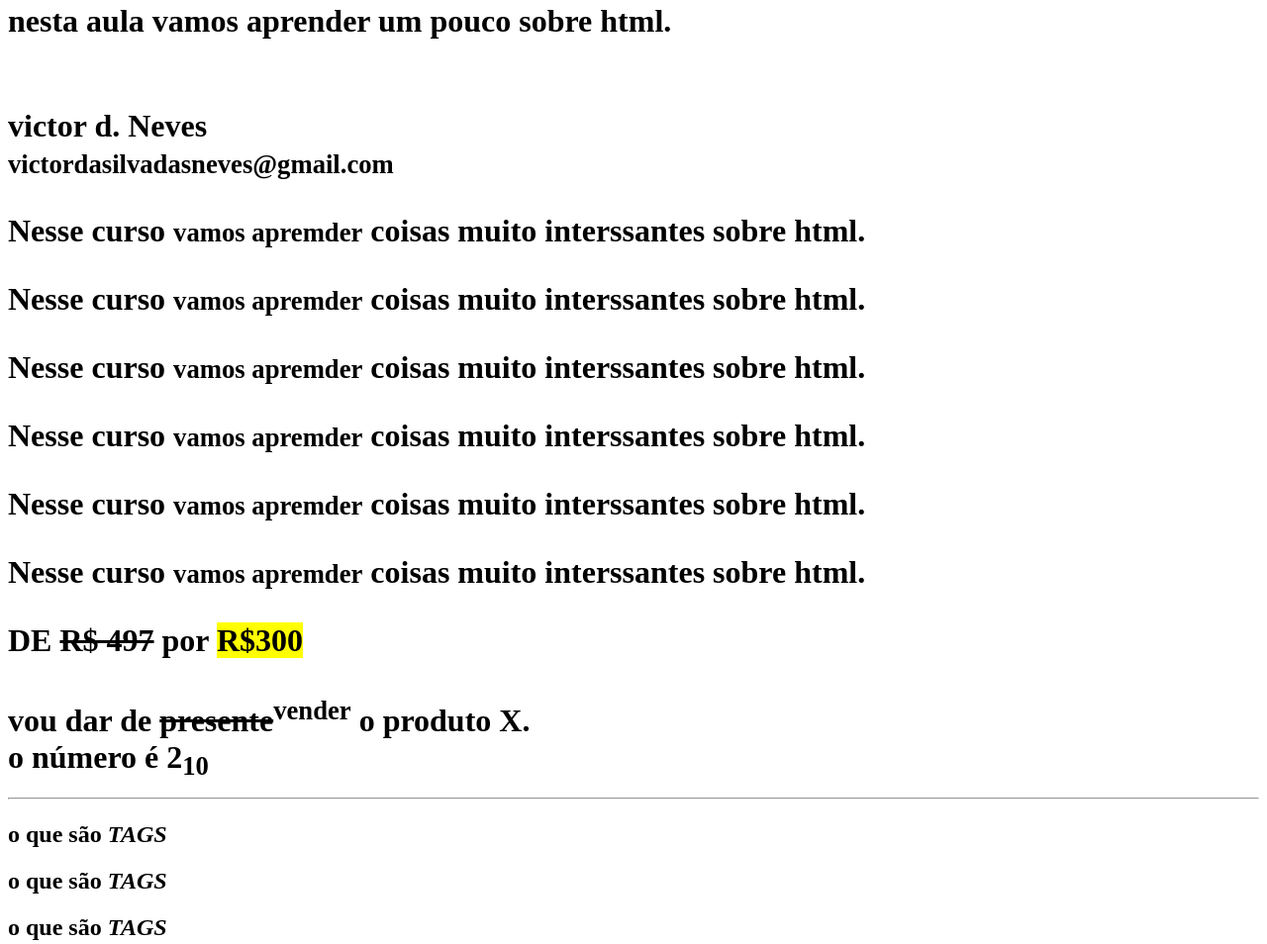
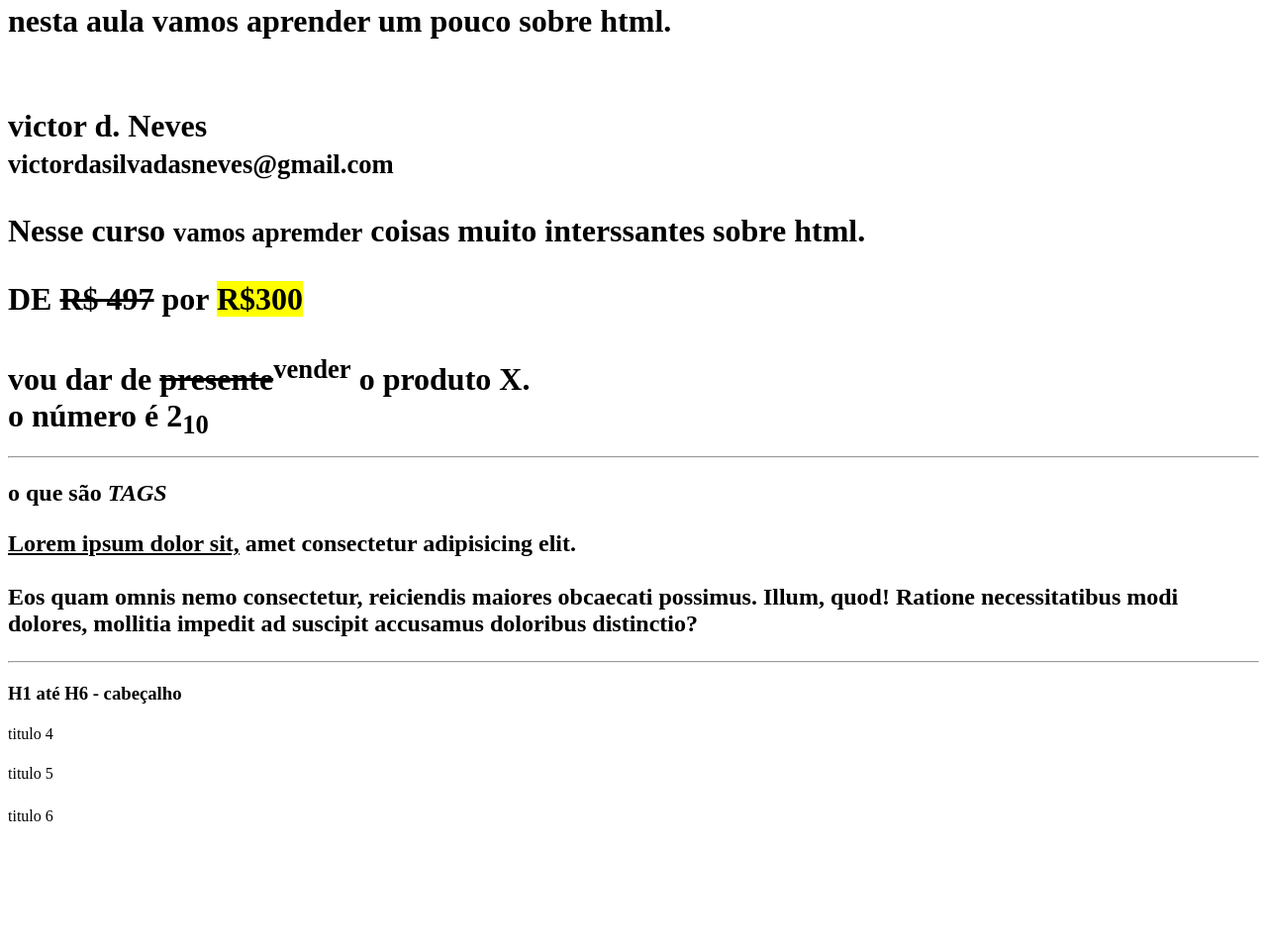
Before and after one commit to victordasilvadasneves-collab/curso_html1, a plain HTML site: page index.html in a window 1280 px wide. Shown: the part 131-1085 px from the top of the page at 99% size. After the commit the page ends 973 px from the top, so only its background shows below. Drawn offline with Linux system fonts and the light colour scheme.

Commit message:
sexto commit

```diff
--- a/index.html
+++ b/index.html
@@ -21,11 +21,6 @@
         <br>victor d. Neves<br>
 <small>victordasilvadasneves@gmail.com</small>
 <p>Nesse curso <small>vamos apremder</small> coisas muito interssantes sobre html.</p>
-<p>Nesse curso <small>vamos apremder</small> coisas muito interssantes sobre html.</p>
-<p>Nesse curso <small>vamos apremder</small> coisas muito interssantes sobre html.</p>
-<p>Nesse curso <small>vamos apremder</small> coisas muito interssantes sobre html.</p>
-<p>Nesse curso <small>vamos apremder</small> coisas muito interssantes sobre html.</p>
-<p>Nesse curso <small>vamos apremder</small> coisas muito interssantes sobre html.</p>
 
 <b>DE <del>R$ 497</del> por <mark>R$300</mark></b><br><br>
 
@@ -34,8 +29,6 @@ o número é 2<sub>10</sub
 
 >  <hr>
 
-    <h2>o que são <i>TAGS</i><h2>
-    <h2>o que são <i>TAGS</i><h2>
     <h2>o que são <i>TAGS</i><h2>
 <p></p><u>Lorem ipsum dolor sit,</u> amet consectetur adipisicing elit.<br><br> Eos quam omnis nemo consectetur, <strong>reiciendis maiores obcaecati possimus.</strong> Illum, quod! Ratione necessitatibus modi dolores, mollitia impedit ad suscipit accusamus doloribus distinctio?</p>
 
```
